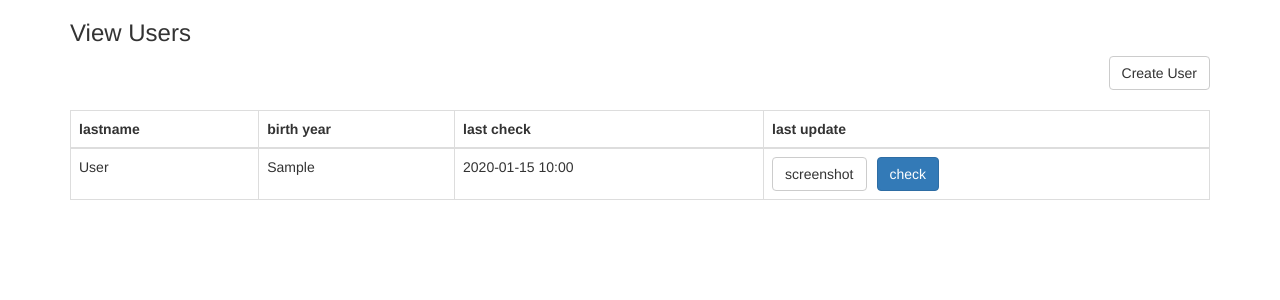
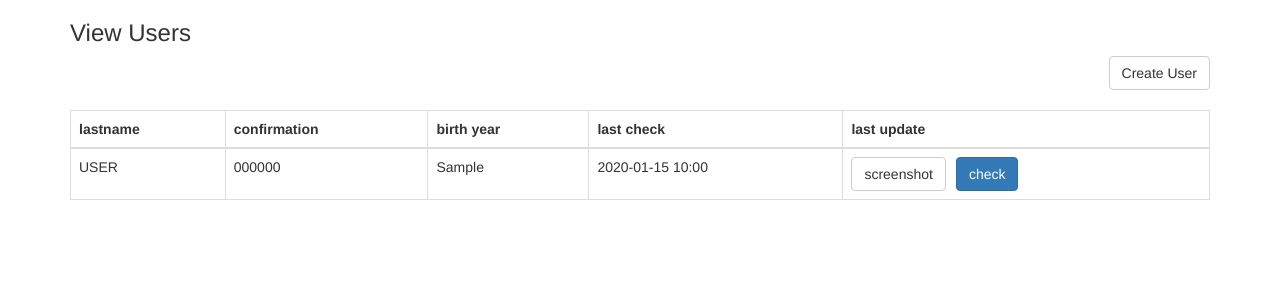
Before and after one commit to amir734jj/dv-lottery-check, a Flask app: page / in a window 1280 px wide. Shown: the top 300 px of the page. Run offline with Flask 3, Linux system fonts and the light colour scheme; tables that the repository leaves empty hold one stand-in row (values such as "Sample post"); some libraries are stand-ins or nearby versions.

Commit message:
obfuscate info

```diff
--- a/templates/index.html.jinja
+++ b/templates/index.html.jinja
@@ -11,6 +11,7 @@
   <thead>
     <tr>
       <th>lastname</th>
+      <th>confirmation</th>
       <th>birth year</th>
       <th>last check</th>
       <th>last update</th>
@@ -18,8 +19,12 @@
   </thead>
   <tbody>
     {%for user in users%}
+    {% set cf_number = user.confirmation_number %}
+    {% set starred_cf_number = cf_number[:4] + '*' * (cf_number|length - 8) + cf_number[-4:] %}
+
     <tr>
-      <td>{{ user.lastname }}</td>
+      <td>{{ user.lastname|upper }}</td>
+      <td>{{ starred_cf_number }}</td>
       <td>{{ user.birth_year }}</td>
       <td>
         {% if user.last_update %}
```
